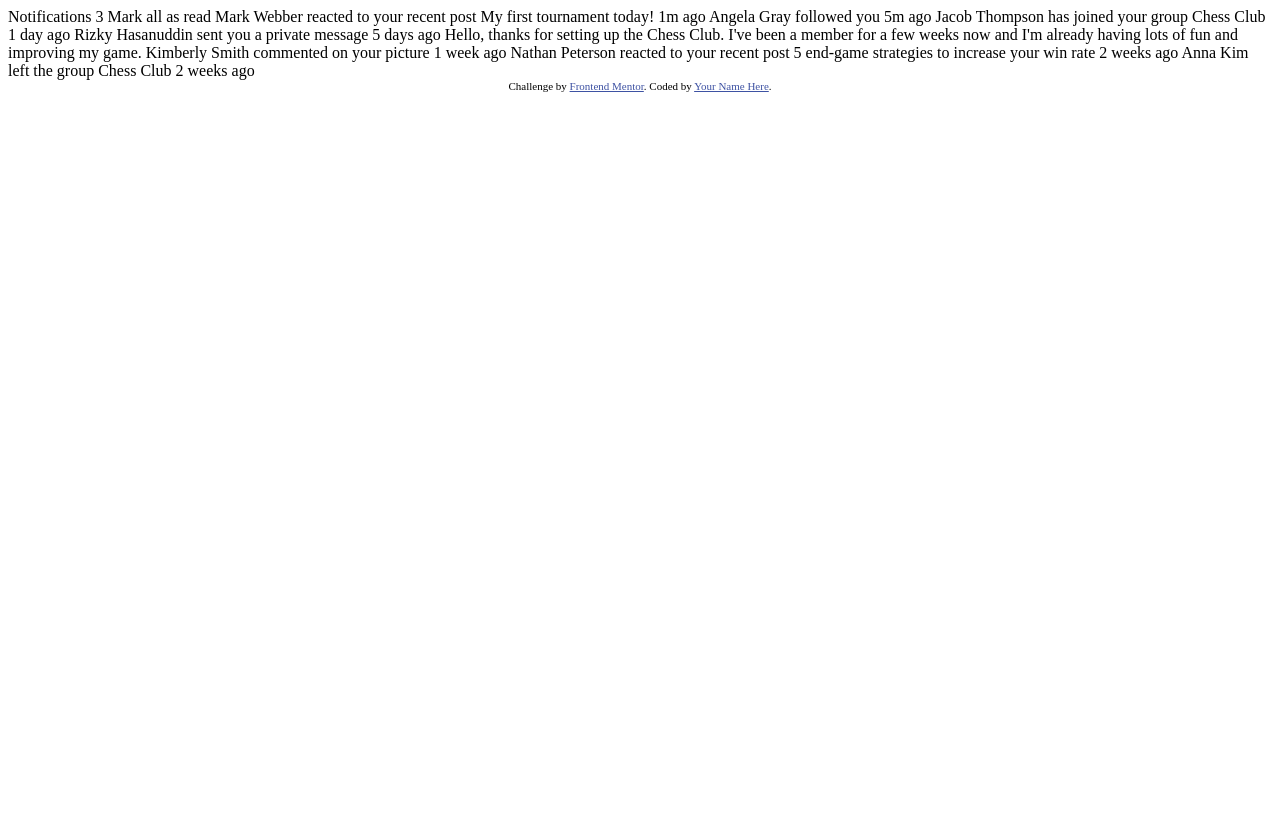
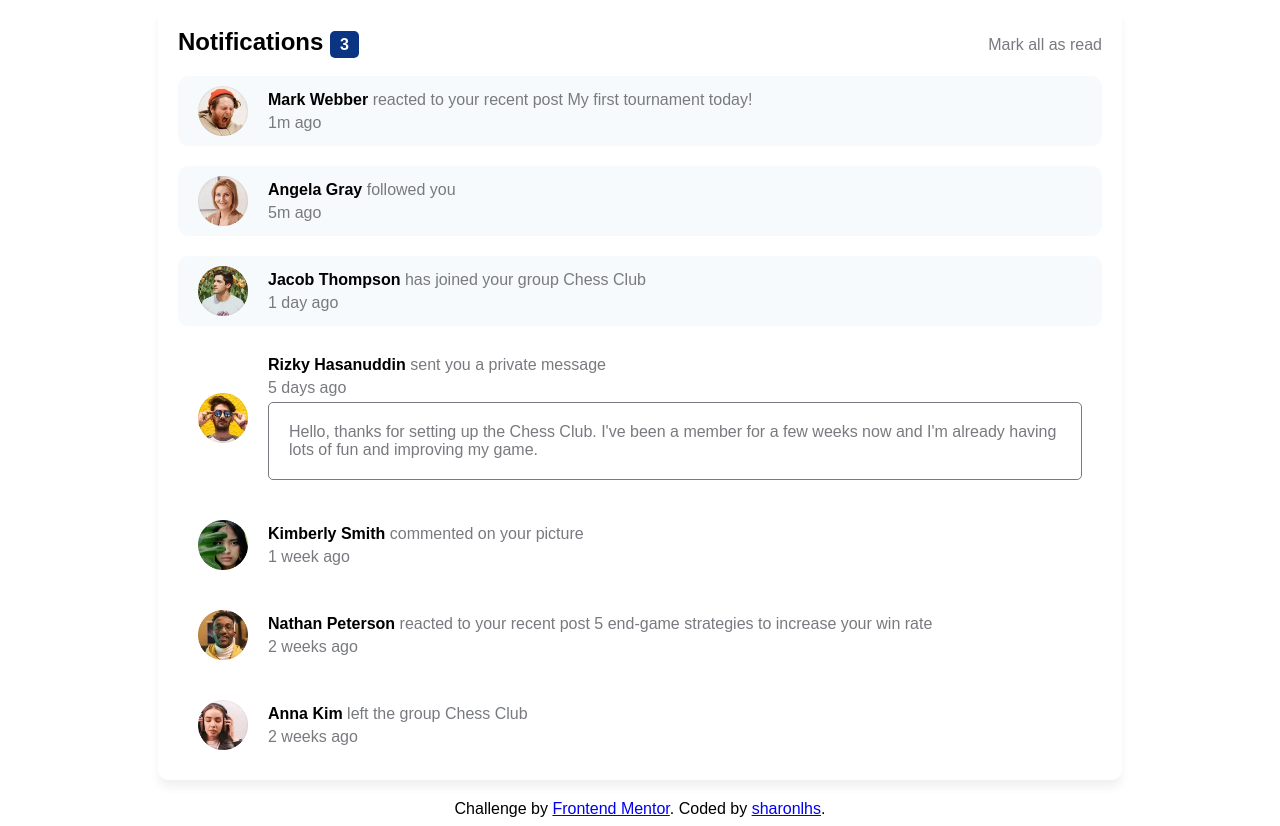
Before and after one commit to sharonlhs/notifications-page-main, a plain HTML site: page index.html in a window 1280 px wide. Before the commit the page ends 800 px from the top, so only its background shows below. Drawn offline with Linux system fonts and the light colour scheme.

Commit message:
basic stylings

```diff
--- a/index.html
+++ b/index.html
@@ -2,50 +2,91 @@
 <html lang="en">
 <head>
   <meta charset="UTF-8">
-  <meta name="viewport" content="width=device-width, initial-scale=1.0"> <!-- displays site properly based on user's device -->
+  <meta name="viewport" content="width=device-width, initial-scale=1.0">
+  <link rel="icon" type="image/png" sizes="32x32" href="./assets/images/favicon-32x32.png">
+  <title>Frontend Mentor | Notifications page</title>
+  <link rel="stylesheet" href="styles.css" />
+</head>
+<body class="root">
 
-  <link rel="icon" type="image/png" sizes="32x32" href="./assets/images/favicon-32x32.png">
+  <div class="container">
+    <div class="header">
+      <span class="title">Notifications <span class="badge">3</span></span>
 
-  <title>Frontend Mentor | Notifications page</title>
-
-  <!-- Feel free to remove these styles or customise in your own stylesheet 👍 -->
-  <style>
-    .attribution { font-size: 11px; text-align: center; }
-    .attribution a { color: hsl(228, 45%, 44%); }
-  </style>
-</head>
-<body>
-
-  Notifications 3
-
-  Mark all as read
-
-  Mark Webber reacted to your recent post My first tournament today!
-  1m ago
-
-  Angela Gray followed you
-  5m ago
-
-  Jacob Thompson has joined your group Chess Club
-  1 day ago
-
-  Rizky Hasanuddin sent you a private message
-  5 days ago
-  Hello, thanks for setting up the Chess Club. I've been a member for a few weeks now and
-  I'm already having lots of fun and improving my game.
-
-  Kimberly Smith commented on your picture
-  1 week ago
-
-  Nathan Peterson reacted to your recent post 5 end-game strategies to increase your win rate
-  2 weeks ago
-
-  Anna Kim left the group Chess Club
-  2 weeks ago
+      <span>Mark all as read</span>
+    </div>
+    <div class="content">
+      <div class="notification-unread">
+        <img src="assets/images/avatar-mark-webber.webp" alt="Mark Webber"/>
+        <div class="notification-content">
+          <span>
+            <span class="profile-name">Mark Webber</span> reacted to your recent post My first tournament today!
+          </span>
+          <span class="notification-date">1m ago</span>
+        </div>
+      </div>
+    <div class="notification-unread">
+      <img src="assets/images/avatar-angela-gray.webp" alt="Angela Gray"/>
+      <div class="notification-content">
+        <span>
+          <span class="profile-name">Angela Gray</span> followed you
+        </span>
+        <span class="notification-date">5m ago</span>
+      </div>
+    </div>
+    <div class="notification-unread">
+      <img src="assets/images/avatar-jacob-thompson.webp" alt="Angela Gray"/>
+      <div class="notification-content">
+        <span>
+          <span class="profile-name">Jacob Thompson</span> has joined your group Chess Club
+        </span>
+        <span class="notification-date">1 day ago</span>
+      </div>
+    </div>
+    <div class="notification">
+      <img src="assets/images/avatar-rizky-hasanuddin.webp" alt="Angela Gray"/>
+      <div class="notification-content">
+        <span>
+          <span class="profile-name">Rizky Hasanuddin</span> sent you a private message
+        </span>
+        <span class="notification-date">5 days ago</span>
+        <span class="message">Hello, thanks for setting up the Chess Club. I've been a member for a few weeks now and
+          I'm already having lots of fun and improving my game.</span>
+      </div>
+    </div>
+    <div class="notification">
+      <img src="assets/images/avatar-kimberly-smith.webp" alt="Angela Gray"/>
+      <div class="notification-content">
+        <span>
+          <span class="profile-name">Kimberly Smith</span> commented on your picture
+        </span>
+        <span class="notification-date">1 week ago</span>
+      </div>
+    </div>
+    <div class="notification">
+      <img src="assets/images/avatar-nathan-peterson.webp" alt="Angela Gray"/>
+      <div class="notification-content">
+        <span>
+          <span class="profile-name">Nathan Peterson</span> reacted to your recent post 5 end-game strategies to increase your win rate
+        </span>
+        <span class="notification-date">2 weeks ago</span>
+      </div>
+    </div>
+    <div class="notification">
+      <img src="assets/images/avatar-anna-kim.webp" alt="Angela Gray"/>
+      <div class="notification-content">
+        <span>
+          <span class="profile-name">Anna Kim</span> left the group Chess Club
+        </span>
+        <span class="notification-date">2 weeks ago</span>
+      </div>
+    </div>
+    </div>
+  </div>
 
   <div class="attribution">
     Challenge by <a href="https://www.frontendmentor.io?ref=challenge" target="_blank">Frontend Mentor</a>.
-    Coded by <a href="#">Your Name Here</a>.
+    Coded by <a href="https://github.com/sharonlhs">sharonlhs</a>.
   </div>
 </body>
 </html>
--- /dev/null
+++ b/styles.css
@@ -0,0 +1,134 @@
+.root {
+  --white: hsl(0, 0%, 100%);
+  --black: hsl(0, 0%, 0%);
+  --dark-blue: #0B3482;
+  --light-blue: #F6FAFC;
+  --red: #FF4748;
+  --grey: #787A7F;
+  font-family: 'Plus Jakarta Sans', sans-serif;
+}
+body {
+  min-height: 100vh;
+  max-width: 100%;
+  display: flex;
+  flex-direction: column;
+  justify-content: center;
+  align-items: center;
+  padding-left: 150px;
+  padding-right: 150px;
+}
+.container {
+  background-color: var(--white);
+  padding: 20px;
+  border-radius: 10px;
+  box-shadow: 0 8px 8px rgba(0, 0, 0, 0.055);
+}
+.header {
+  display: flex;
+  justify-content: space-between;
+  align-items: baseline;
+  color: var(--grey);
+}
+.title {
+  color: var(--black);
+  font-size: x-large;
+  font-weight: bold;
+  margin-right: 50px;
+}
+.badge {
+  color: var(--white);
+  background-color: var(--dark-blue);
+  font-size: medium;
+  padding: 5px 10px;
+  border-radius: 5px;
+}
+.content {
+  margin-top: 20px;
+  display: flex;
+  flex-direction: column;
+  gap: 20px;
+}
+.notification-unread {
+  display: flex;
+  align-items: center;
+  gap: 20px;
+  padding: 10px 20px;
+  border-radius: 10px;
+  cursor: pointer;
+  transition: 0.2s;
+  background-color: var(--light-blue);
+
+  > img {
+    width: 50px;
+    height: 50px;
+  }
+
+  .notification-content {
+    color: var(--grey);
+    display: flex;
+    flex-direction: column;
+    gap: 5px;
+
+    .profile-name {
+      color: var(--black);
+      font-weight: bold;
+
+      &:hover {
+        color: var(--dark-blue);
+      }
+    }
+  }
+  .notification-date {
+    color: var(--grey);
+  }
+}
+.notification {
+  display: flex;
+  align-items: center;
+  gap: 20px;
+  padding: 10px 20px;
+  border-radius: 10px;
+  cursor: pointer;
+  transition: 0.2s;
+
+  > img {
+    width: 50px;
+    height: 50px;
+  }
+
+  .notification-content {
+    color: var(--grey);
+    display: flex;
+    flex-direction: column;
+    gap: 5px;
+
+    .profile-name {
+      color: var(--black);
+      font-weight: bold;
+
+      &:hover {
+        color: var(--dark-blue);
+      }
+    }
+  }
+  .notification-date {
+    color: var(--grey);
+  }
+
+  .message {
+    border: 1px solid var(--grey);
+    padding: 20px;
+    border-radius: 5px;
+
+    &:hover {
+      background-color: var(--light-blue);
+      color: var(--grey);
+      cursor: pointer;
+      border: 0px;
+    }
+  }
+}
+
+.attribution {
+  margin-top: 20px;
+}
```
